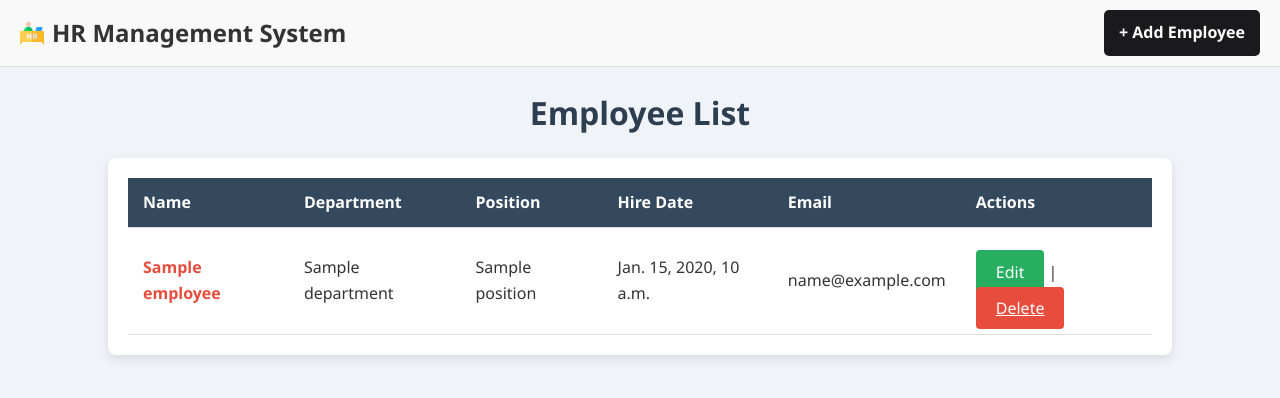
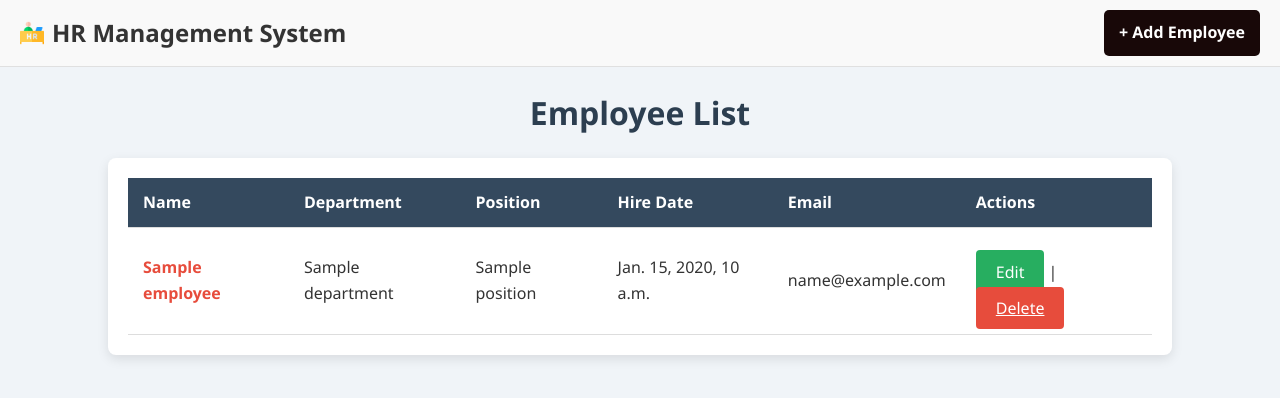
Before and after one commit to zubair-smd/HRManagement, a Django app: template employees/templates/employees/employee_list.html in a window 1280 px wide. Shown: the top 398 px of the page. Run offline with Django 3.2, Linux system fonts and the light colour scheme; the template is opened without the code that fills it: most values are stand-ins (such as "Sample title", 1, 10 or a date in 2020).

```diff
--- a/employees/static/css/styles.css
+++ b/employees/static/css/styles.css
@@ -44,7 +44,7 @@ h1 {
 
 
 .add-employee-btn {
-  background-color: #1a191b;
+  background-color: #110101f7;
   color: white;
   padding: 10px 15px;
   text-decoration: none;
--- a/employees/templates/employees/employee_list.html
+++ b/employees/templates/employees/employee_list.html
@@ -1,7 +1,7 @@
 <!DOCTYPE html>
 <html>
 <head>
-    <title>Employee</title>
+    <title>Employee list</title>
     {% load static %}
     <link rel="stylesheet" type="text/css" href="{% static 'css/styles.css' %}">
 </head>
```
Also changed, not shown: db.sqlite3.
